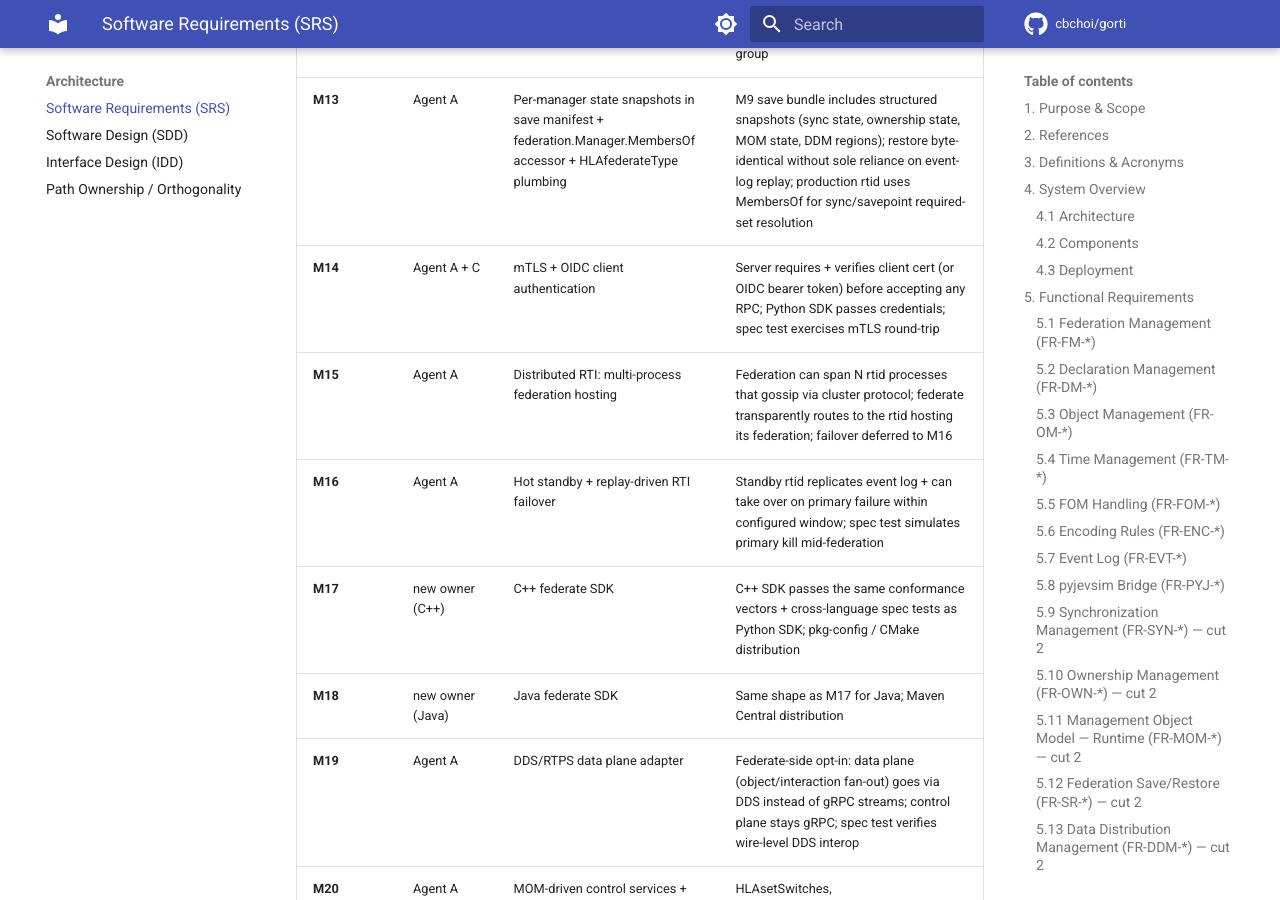
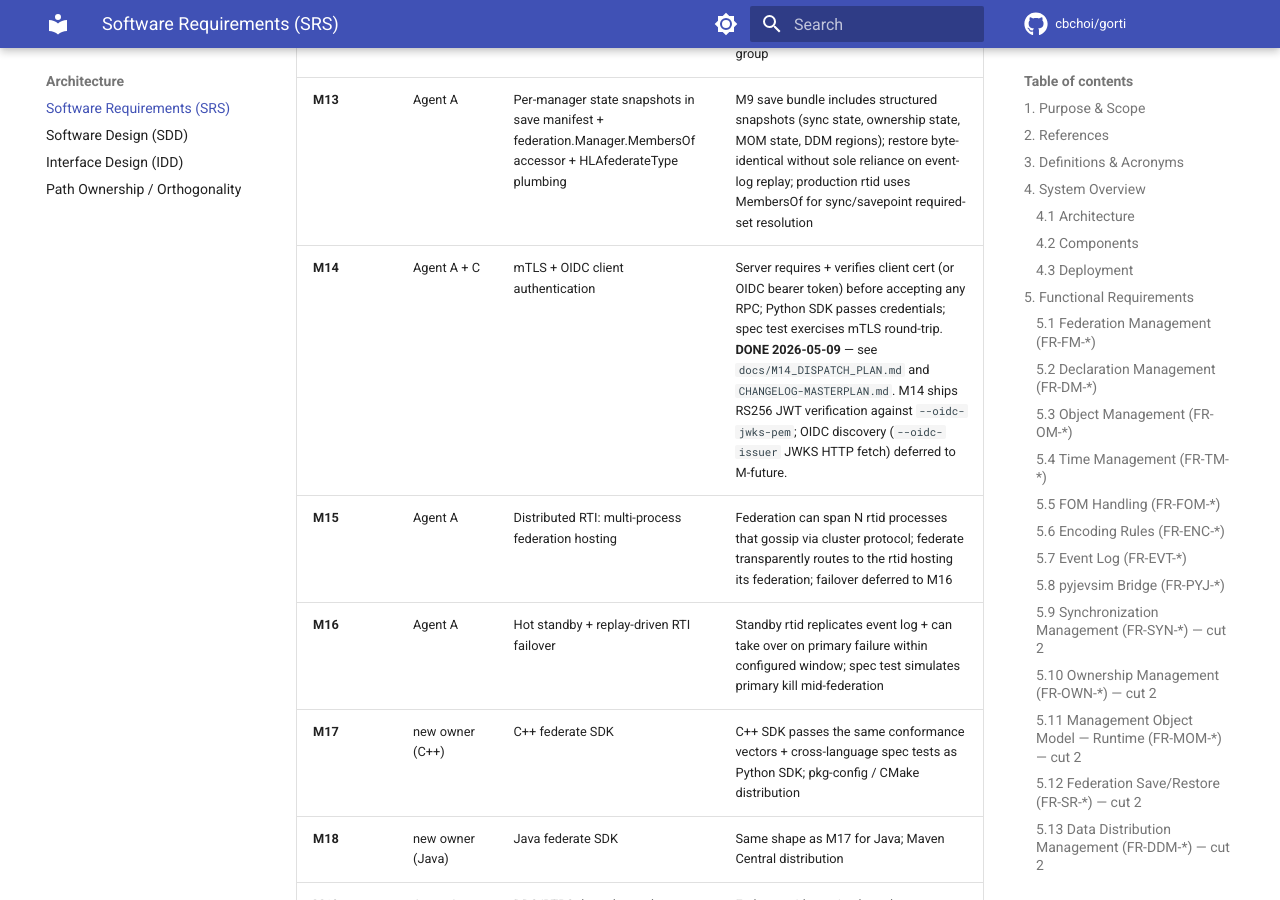
Before and after one commit to cbchoi/gorti, an MkDocs documentation site: the page built from docs/srs.md, in a window 1280 px wide and 900 px high, scrolled down 13176 px. Built offline with MkDocs 1.6.1 and Material for MkDocs 9.7.7, drawn with Linux system fonts in a browser that asks for light colours; comment, search, counter and statistics services are not loaded.

Commit message:
M14 W5 (TASK-303): acceptance gate + docs — M14 CLOSED
docs/srs.md §10.4: M14 row updated with DONE 2026-05-09.
CHANGELOG-MASTERPLAN.md: M14 close entry under cut 3, ahead of M24.
scripts/check-milestones.sh: check_m14() with 5 probes (mTLS flags +
buildSecureTLSWithMTLS + RequireAndVerifyClientCert; OIDC verifier +
interceptor pkg; testtls fixture pkg; Go SDK ConnectOptions; M14
spec test files). M14 status now DONE (5/5).

Total M14 spec test count: 9 Go (mtls: 2, go_sdk: 2, oidc: 7) +
2 Python (kwargs surface) = 11.

M14 unblocks the production-deployment story: a federation can now
require mTLS or OIDC authentication on every RPC. Existing examples
unchanged (insecure remains the default; explicit flags opt in).

Co-Authored-By: Claude Opus 4.7 (1M context) <noreply@anthropic.com>

```diff
--- a/docs/srs.md
+++ b/docs/srs.md
@@ -304,7 +304,7 @@ Cut 2 dispatch order rationale: M7 first (smallest, completes the time-managemen
 |---|---|---|---|
 | **M12** | All agents | gRPC handler + Python SDK exposure for cut-2 service groups | All cut-2 internal APIs reachable via gRPC; Python SDK exposes them via Layer 1 (idiomatic asyncio) + Layer 2 (1516-shaped ambassador); cross-language spec tests for each service group |
 | **M13** | Agent A | Per-manager state snapshots in save manifest + federation.Manager.MembersOf accessor + HLAfederateType plumbing | M9 save bundle includes structured snapshots (sync state, ownership state, MOM state, DDM regions); restore byte-identical without sole reliance on event-log replay; production rtid uses MembersOf for sync/savepoint required-set resolution |
-| **M14** | Agent A + C | mTLS + OIDC client authentication | Server requires + verifies client cert (or OIDC bearer token) before accepting any RPC; Python SDK passes credentials; spec test exercises mTLS round-trip |
+| **M14** | Agent A + C | mTLS + OIDC client authentication | Server requires + verifies client cert (or OIDC bearer token) before accepting any RPC; Python SDK passes credentials; spec test exercises mTLS round-trip. **DONE 2026-05-09** — see `docs/M14_DISPATCH_PLAN.md` and `CHANGELOG-MASTERPLAN.md`. M14 ships RS256 JWT verification against `--oidc-jwks-pem`; OIDC discovery (`--oidc-issuer` JWKS HTTP fetch) deferred to M-future. |
 | **M15** | Agent A | Distributed RTI: multi-process federation hosting | Federation can span N rtid processes that gossip via cluster protocol; federate transparently routes to the rtid hosting its federation; failover deferred to M16 |
 | **M16** | Agent A | Hot standby + replay-driven RTI failover | Standby rtid replicates event log + can take over on primary failure within configured window; spec test simulates primary kill mid-federation |
 | **M17** | new owner (C++) | C++ federate SDK | C++ SDK passes the same conformance vectors + cross-language spec tests as Python SDK; pkg-config / CMake distribution |
```
Also changed, not shown: CHANGELOG-MASTERPLAN.md (+22 -0 lines), 1 other file.
